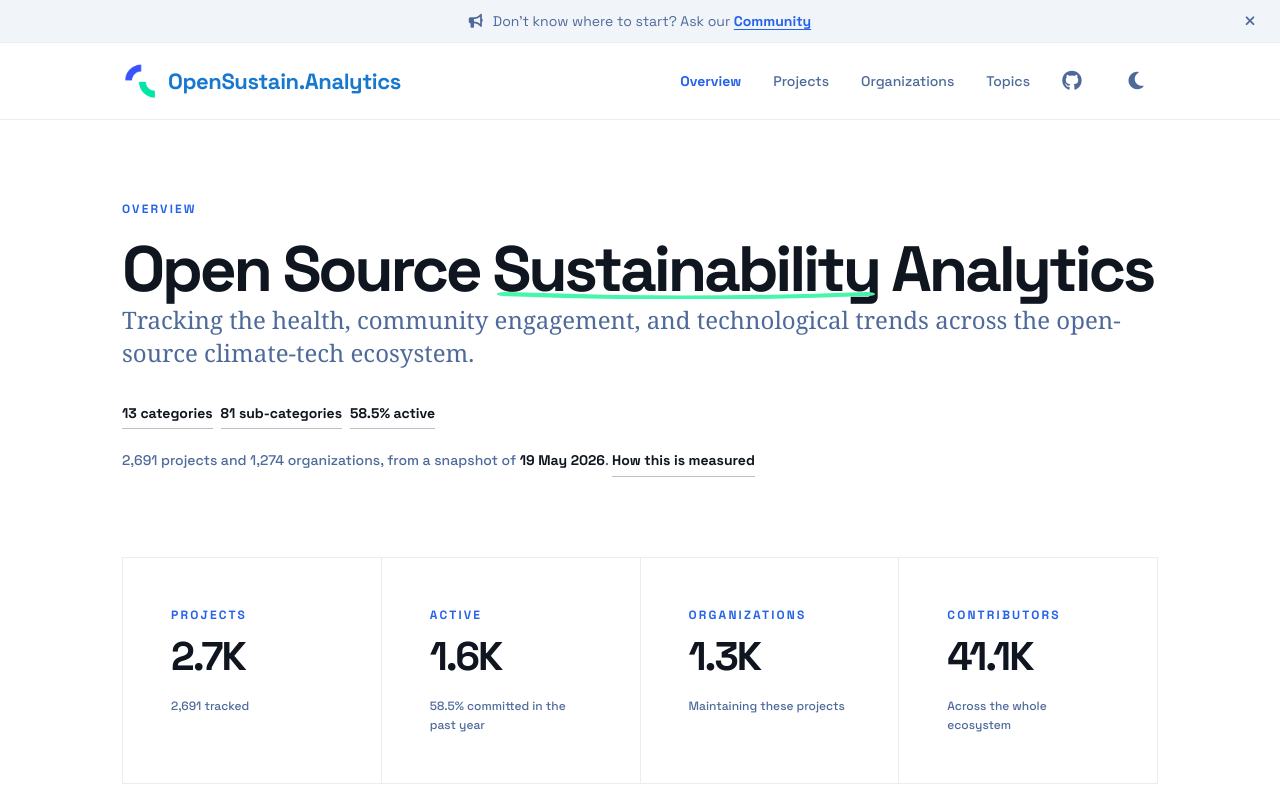
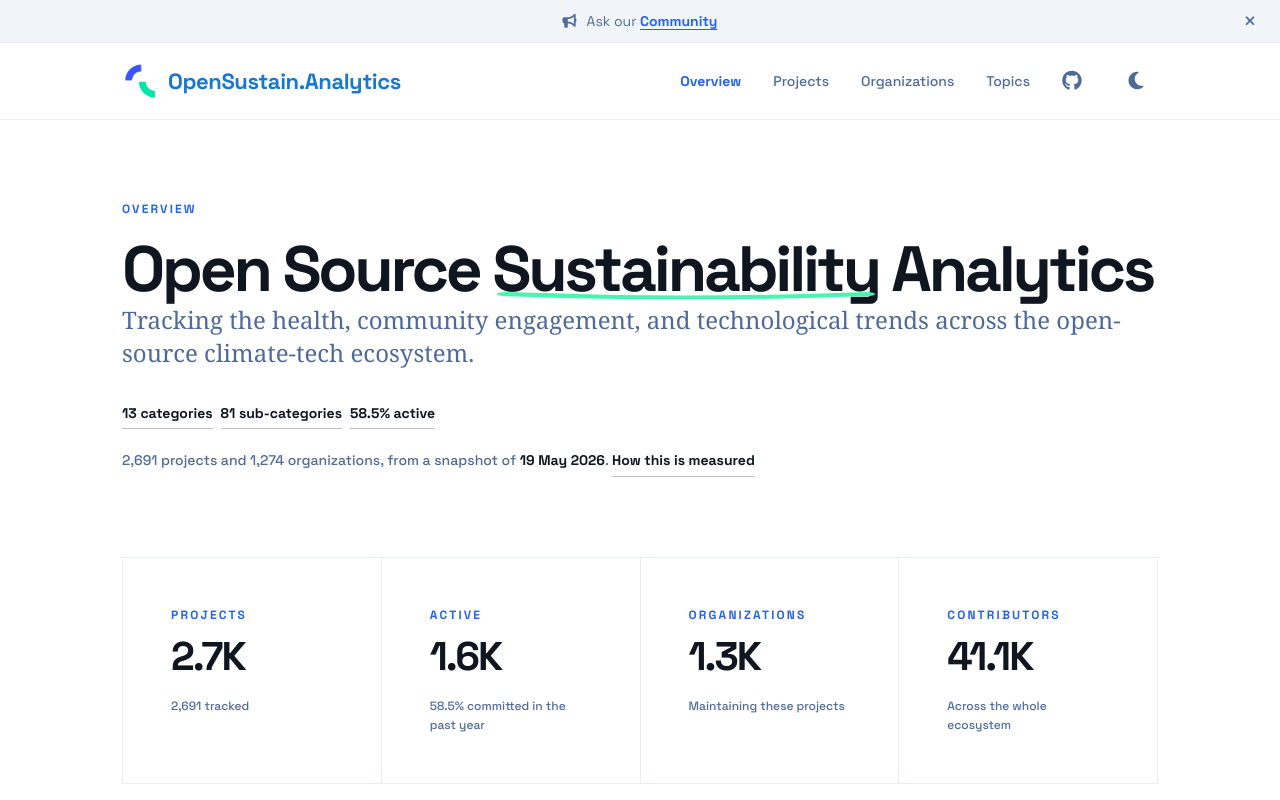
Before and after one commit to protontypes/opensustain.tech, a Next.js app: page / in a window 1280 px wide. Shown: the top 800 px of the page. Built offline with nearby package versions, Linux system fonts and the light colour scheme.

Commit message:
fix: remove redundant community banner prompt

```diff
--- a/components/dashboard/community-banner.tsx
+++ b/components/dashboard/community-banner.tsx
@@ -32,7 +32,7 @@ export function CommunityBanner() {
         {/* One span, so the sentence keeps real word spaces and wraps inside
             itself; as bare text nodes each run becomes its own flex item. */}
         <span>
-          Don&rsquo;t know where to start? Ask our{" "}
+          Ask our{" "}
           <a href={communityDiscordUrl} target="_blank" rel="noreferrer">
             Community
           </a>
```
